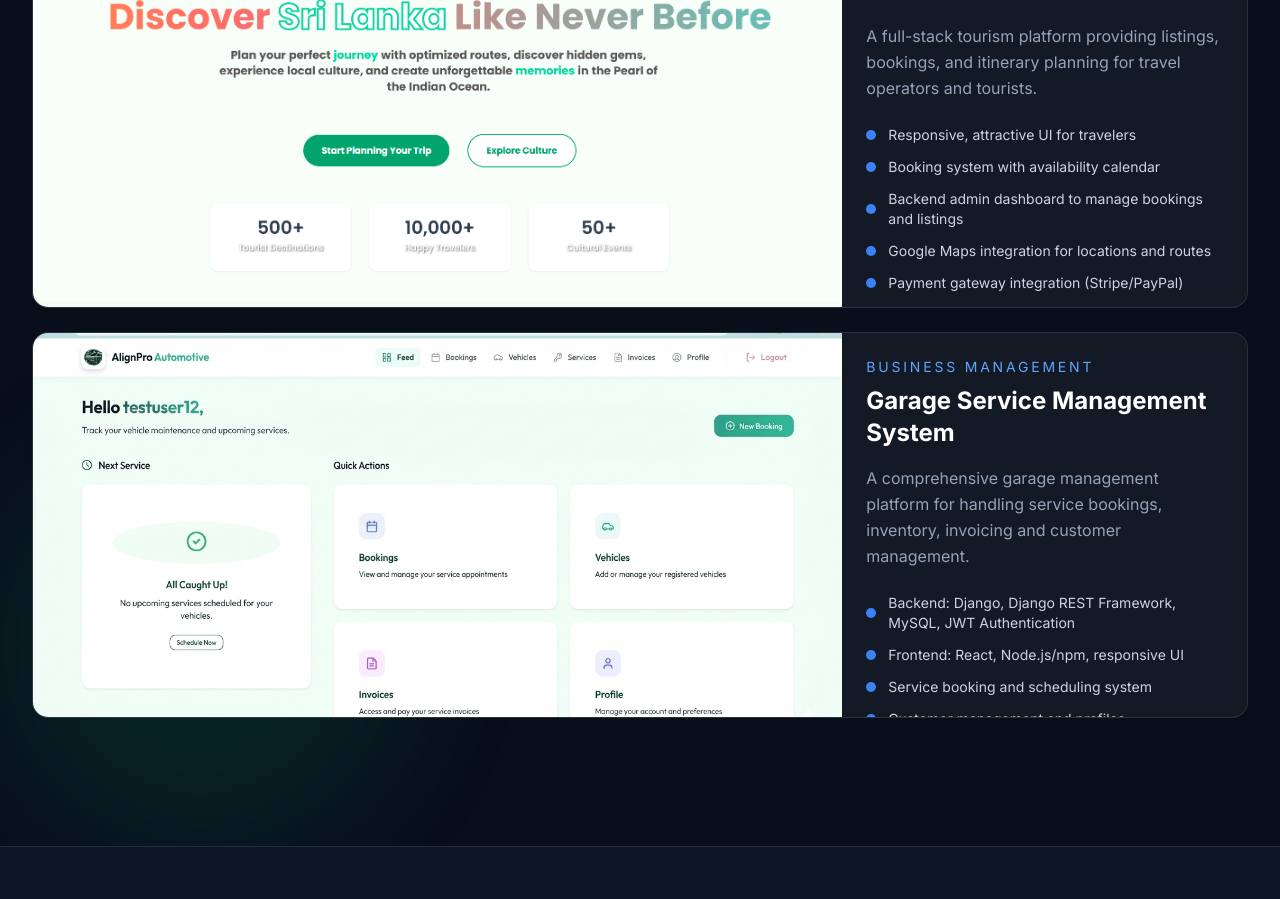
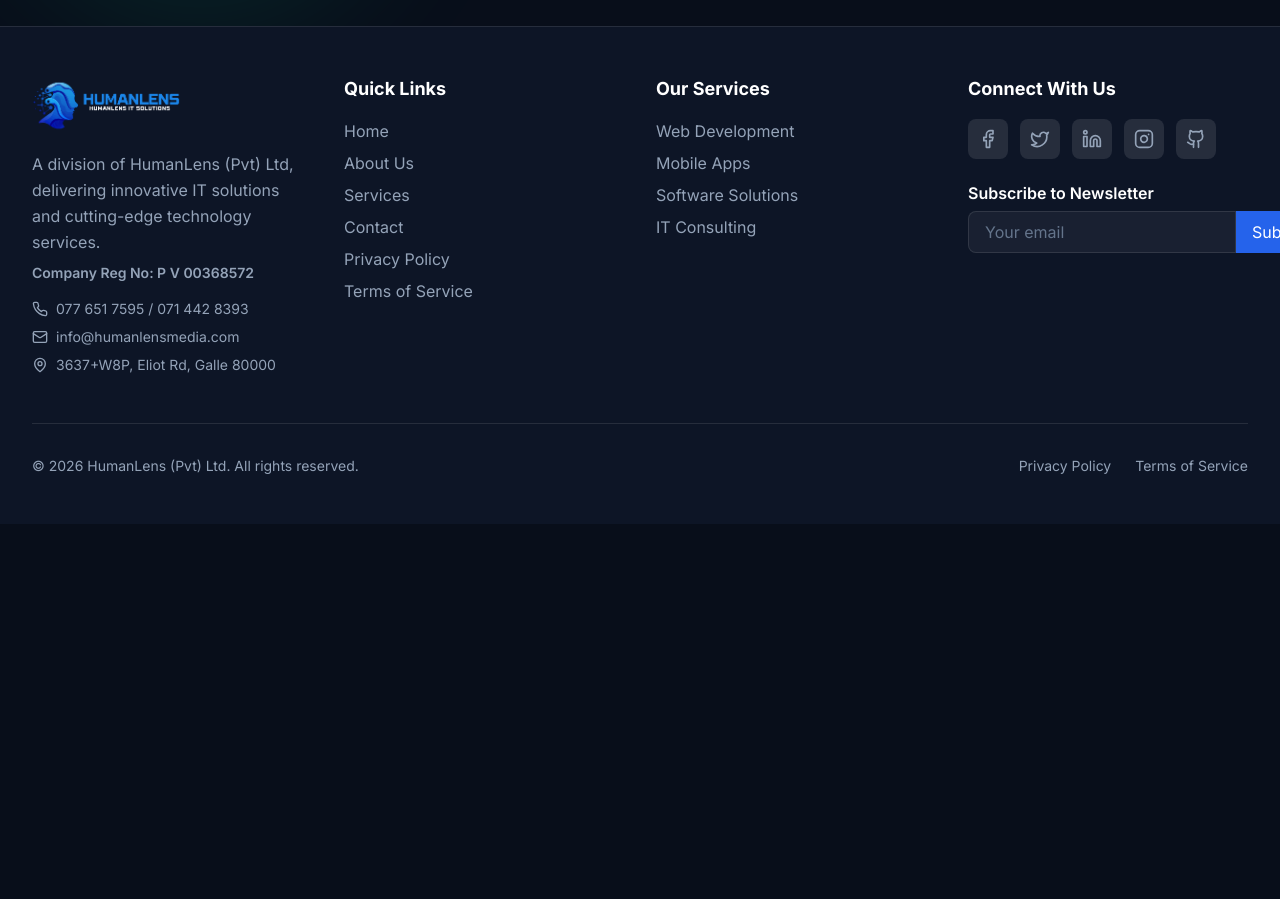
Before and after one commit to Gihan-Lahiru/humanlensIT, a React (Vite) app: page /projects in a window 1280 px wide. Shown: the part 1480-2379 px from the top of the page. After the commit the page ends 2004 px from the top, so only its background shows below. Built offline with nearby package versions, Linux system fonts and the light colour scheme.

Commit message:
Remove RoutePro and Garage projects

```diff
--- a/src/pages/Home.jsx
+++ b/src/pages/Home.jsx
@@ -478,11 +478,10 @@
             <h2 className="text-4xl font-extrabold text-white mb-4">What Our Clients Say</h2>
             <p className="text-slate-400 text-lg">Don't just take our word for it — hear from businesses we've helped transform</p>
           </motion.div>
-          <div className="grid md:grid-cols-3 gap-8">
+          <div className="grid md:grid-cols-2 gap-8 max-w-4xl mx-auto">
             {[
               { name: "Mr. Maleesha Udantha", role: "Tuition Project", comment: "The educational platform HumanLens developed for our tuition center has completely transformed how we interact with students. It's user-friendly, reliable, and exactly what we needed to scale our classes.", rating: 5, image: "https://ui-avatars.com/api/?name=Maleesha+Udantha&background=0D8ABC&color=fff" },
-              { name: "Mrs. Saraswathi", role: "Meiyal Foundation", comment: "Working with HumanLens on the Meiyal Foundation project was a wonderful experience. They perfectly understood our vision for a non-profit website and delivered a beautiful, responsive platform that helps us reach more people.", rating: 5, image: "https://ui-avatars.com/api/?name=Saraswathi&background=0D8ABC&color=fff" },
-              { name: "Kamal Perera", role: "Garage Project", comment: "The custom website and system they built for my garage has streamlined our daily operations. Everything is now so much more professional and efficient. Highly recommended!", rating: 5, image: "https://ui-avatars.com/api/?name=Kamal+Perera&background=0D8ABC&color=fff" }
+              { name: "Mrs. Saraswathi", role: "Meiyal Foundation", comment: "Working with HumanLens on the Meiyal Foundation project was a wonderful experience. They perfectly understood our vision for a non-profit website and delivered a beautiful, responsive platform that helps us reach more people.", rating: 5, image: "https://ui-avatars.com/api/?name=Saraswathi&background=0D8ABC&color=fff" }
             ].map((testimonial, idx) => (
               <motion.div key={idx} initial={{ opacity: 0, y: 20 }} whileInView={{ opacity: 1, y: 0 }} viewport={{ once: true }} transition={{ duration: 0.6, delay: idx * 0.1 }} whileHover={{ y: -6 }} className="group relative p-7 rounded-2xl border border-white/10 bg-white/5 backdrop-blur-sm hover:border-white/20 hover:shadow-2xl transition-all duration-300 overflow-hidden">
                 <div className="absolute top-0 left-7 right-7 h-px bg-gradient-to-r from-blue-500 to-purple-500 opacity-60 group-hover:opacity-100 transition-opacity duration-300" />
--- a/src/pages/Projects.jsx
+++ b/src/pages/Projects.jsx
@@ -41,41 +41,6 @@
     image: '/images/tuition_project.png',
     liveUrl: 'https://www.learnwithmaleesha.com/',
     repoUrl: 'https://github.com/Gihan-Lahiru/tutionproject.git',
-  },
-  {
-    title: 'RoutePro Tourism Platform',
-    category: 'Tourism Website',
-    description: 'A full-stack tourism platform providing listings, bookings, and itinerary planning for travel operators and tourists.',
-    results: [
-      'Responsive, attractive UI for travelers',
-      'Booking system with availability calendar',
-      'Backend admin dashboard to manage bookings and listings',
-      'Google Maps integration for locations and routes',
-      'Payment gateway integration (Stripe/PayPal)',
-      'User accounts, booking history, and notifications',
-      'REST API backend (Node.js/Express) with PostgreSQL',
-      'SEO friendly pages and analytics tracking',
-    ],
-    color: 'from-amber-500 to-rose-500',
-    image: '/images/routepro_project.png',
-  },
-  {
-    title: 'Garage Service Management System',
-    category: 'Business Management',
-    description: 'A comprehensive garage management platform for handling service bookings, inventory, invoicing and customer management.',
-    results: [
-      'Backend: Django, Django REST Framework, MySQL, JWT Authentication',
-      'Frontend: React, Node.js/npm, responsive UI',
-      'Service booking and scheduling system',
-      'Customer management and profiles',
-      'Inventory tracking for parts and supplies',
-      'Invoice generation and payment tracking',
-      'Staff management and role-based access',
-      'Service history and analytics dashboard',
-    ],
-    color: 'from-slate-500 to-gray-600',
-    image: '/images/garadge_project.png',
-    repoUrl: 'https://github.com/Jeyamathura/Garage_Service_Management_System.git',
   },
 ];
 
```
